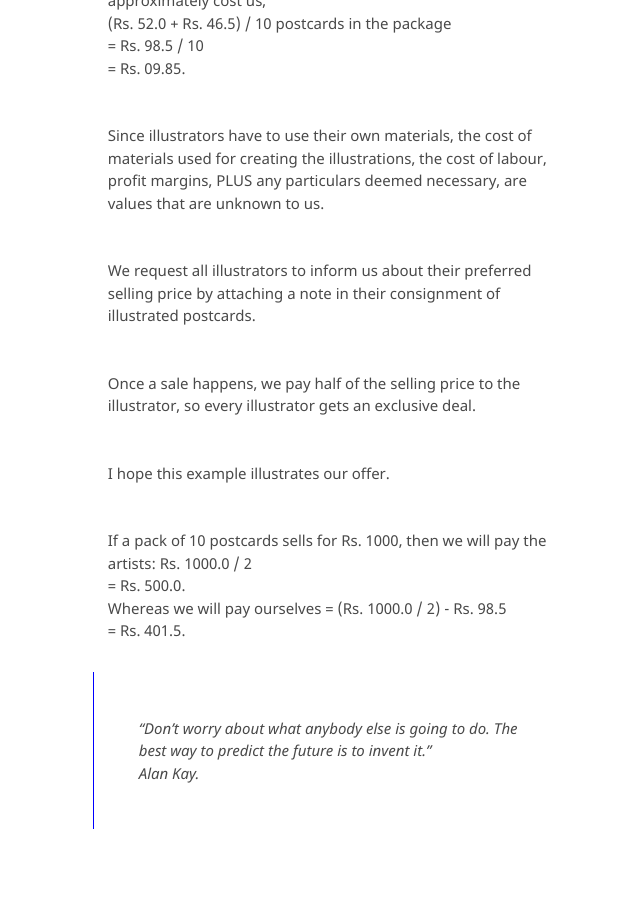
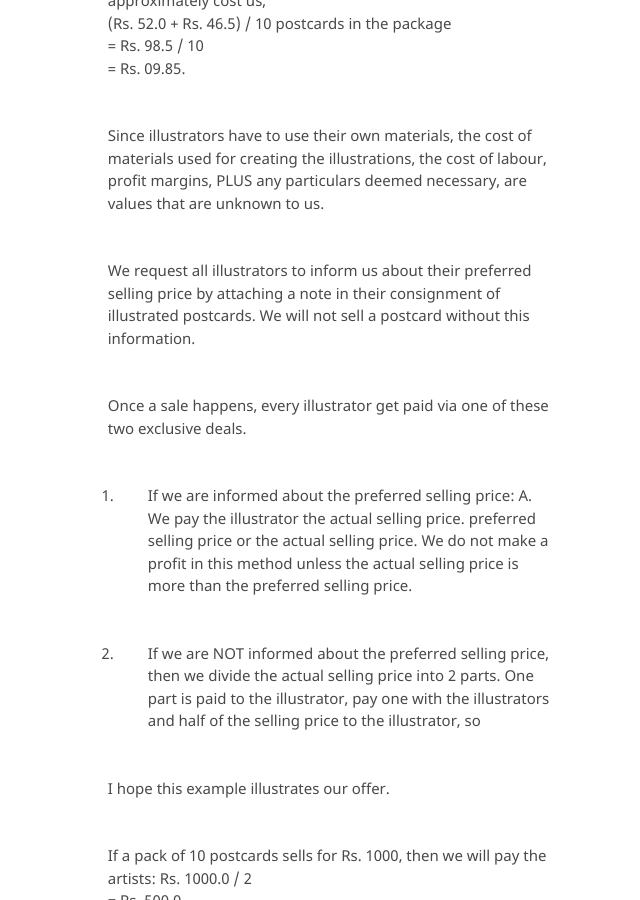
Before and after one commit to kvshvlin/yourmailproject, a Jekyll site: the page built from ourbusinessmodel.md, in a window 1280 px wide and 900 px high, scrolled down 731 px. Shown: the whole window, without its empty margins (504-1144 px from the left). Built offline with Jekyll 4.4.1, drawn with Linux system fonts in a browser that asks for light colours; our own code applies the rules of GitHub Pages for plain Markdown files.

Commit message:
Update ourbusinessmodel.md

```diff
--- a/ourbusinessmodel.md
+++ b/ourbusinessmodel.md
@@ -20,9 +20,14 @@ Making 1 handmade illustrated postcard shop-ready should approximately cost us,
 
 Since illustrators have to use their own materials, the cost of materials used for creating the illustrations, the cost of labour, profit margins, PLUS any particulars deemed necessary, are values that are unknown to us.
 
-We request all illustrators to inform us about their preferred selling price by attaching a note in their consignment of illustrated postcards.
+We request all illustrators to inform us about their preferred selling price by attaching a note in their consignment of illustrated postcards. We will not sell a postcard without this information.
 
-Once a sale happens, we pay half of the selling price to the illustrator, so every illustrator gets an exclusive deal.
+Once a sale happens, every illustrator get paid via one of these two exclusive deals.
+
+1. If we are informed about the preferred selling price:
+A. We pay the illustrator the actual selling price. preferred selling price or the actual selling price. We do not make a profit in this method unless the actual selling price is more than the preferred selling price.
+
+2. If we are NOT informed about the preferred selling price, then we divide the actual selling price into 2 parts. One part is paid to the illustrator, pay one with the illustrators and  half of the selling price to the illustrator, so
 
 I hope this example illustrates our offer.
 
```
